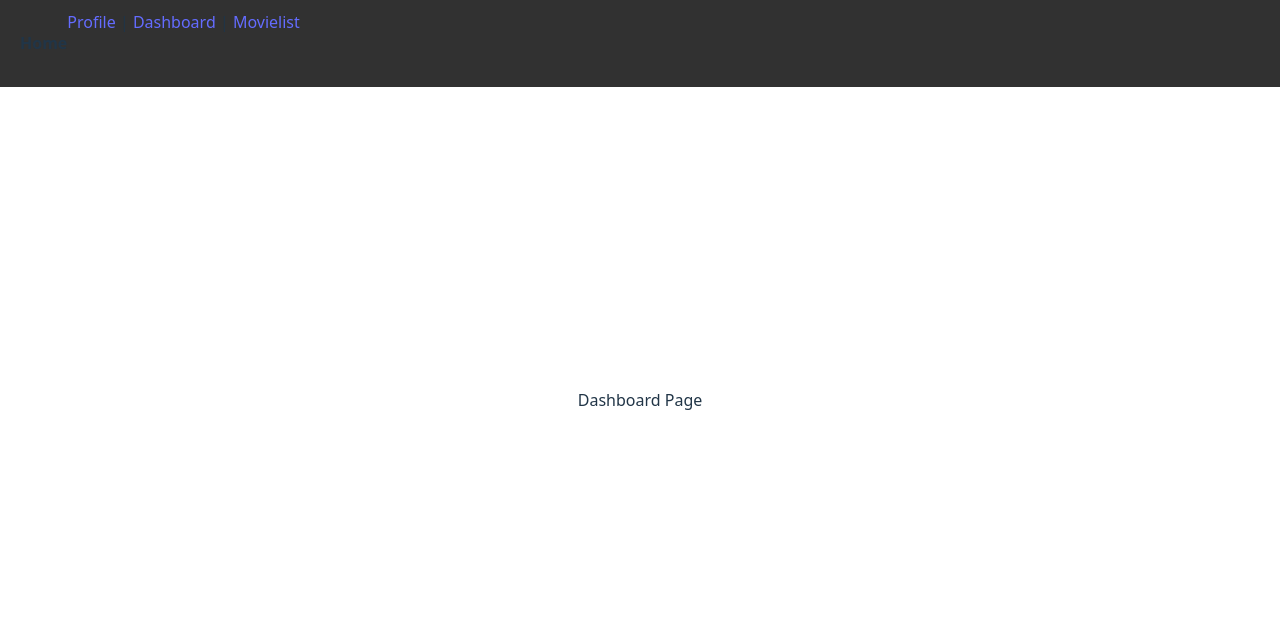
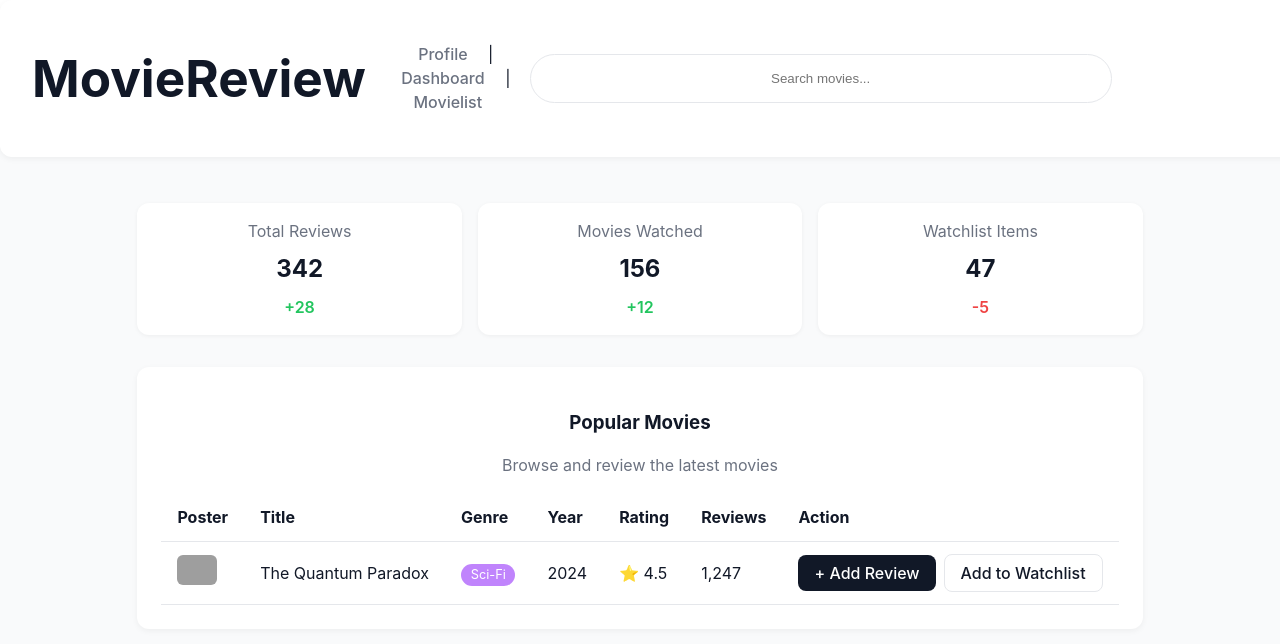
Before and after one commit to NickAndrews0808/Revature-Training-MovieReviewApp-FrontEnd, a React (Vite) app in the folder movie_review_app/: page /Dashboard in a window 1280 px wide. Shown: the top 644 px of the page. Built offline with nearby package versions, Linux system fonts and the light colour scheme; grey boxes are pictures that could not be loaded.

Commit message:
Update Styling of pages - JC

```diff
--- a/movie_review_app/src/App.css
+++ b/movie_review_app/src/App.css
@@ -46,7 +46,7 @@ header {
   top: 0;
   left: 0;
   width: 100%;
-  background-color: #313131;
+  background-color: #ffffff;
   z-index: 100;
   margin-top: 0px;
   display: flex;
--- a/movie_review_app/src/App.jsx
+++ b/movie_review_app/src/App.jsx
@@ -1,11 +1,11 @@
 import { useState } from 'react'
-import reactLogo from './assets/react.svg'
-import viteLogo from '/vite.svg'
+
 import './App.css'
 import { BrowserRouter, Route, Routes, Link } from 'react-router-dom'
 import Profile from './pages/Profile/Profile'
 import Dashboard from './pages/Dashboard/Dashboard'
-import MovieList from './pages/MovieList'
+import MovieList from './pages/Movie/MovieList'
+import NavLinks from './components/NavLinks'
 
 function App() {
   const [count, setCount] = useState(0)
@@ -15,9 +15,7 @@ function App() {
       <BrowserRouter>
       <header>
       <h4>Home</h4>
-      <nav>
-        <Link to="/Profile">Profile</Link> | <Link to="/Dashboard">Dashboard</Link> | <Link to="/Movielist">Movielist</Link>
-      </nav>
+        <NavLinks />
       </header>
 
       <Routes>
--- /dev/null
+++ b/movie_review_app/src/components/NavLinks.jsx
@@ -0,0 +1,12 @@
+import { Link } from "react-router-dom";
+function NavLinks(){
+    return(
+        <>
+        <nav>
+            <Link to="/Profile">Profile</Link> | <Link to="/Dashboard">Dashboard</Link> | <Link to="/Movielist">Movielist</Link>
+        </nav>
+
+        </>
+    );
+}
+export default NavLinks;
--- /dev/null
+++ b/movie_review_app/src/pages/Dashboard/Dashboard.css
@@ -0,0 +1,157 @@
+:root {
+    --bg-color: #f9fafb;
+    --card-bg: #ffffff;
+    --text-color: #111827;
+    --subtext: #6b7280;
+    --primary: #111827;
+    --border: #e5e7eb;
+    --positive: #22c55e;
+    --negative: #ef4444;
+}
+
+body {
+    background-color: var(--bg-color);
+    font-family: "Inter", sans-serif;
+    margin: 0;
+    color: var(--text-color);
+}
+
+.dashboard {
+    padding: 2rem;
+}
+
+.dashboard-header {
+    display: flex;
+    align-items: center;
+    justify-content: space-between;
+    background: var(--card-bg);
+    padding: 1rem 2rem;
+    border-radius: 12px;
+    box-shadow: 0 2px 6px rgba(0,0,0,0.05);
+}
+
+.dashboard-header nav a {
+    margin: 0 1rem;
+    text-decoration: none;
+    color: var(--subtext);
+    font-weight: 500;
+}
+
+.dashboard-header nav a:hover {
+    color: var(--primary);
+}
+
+.search-bar {
+    margin-right: 200px;
+    border: 1px solid var(--border);
+    border-radius: 99px;
+    padding: 1rem 15rem;
+    width: 100px;
+}
+
+.stats-section {
+    display: flex;
+    gap: 1rem;
+    margin: 2rem 0;
+}
+
+.stat-card {
+    background: var(--card-bg);
+    flex: 1;
+    padding: 1rem 1.5rem;
+    border-radius: 12px;
+    box-shadow: 0 1px 4px rgba(0,0,0,0.05);
+}
+
+.stat-card p {
+    color: var(--subtext);
+    margin: 0;
+}
+
+.stat-card h2 {
+    margin: 0.5rem 0;
+}
+
+.positive {
+    color: var(--positive);
+    font-weight: 600;
+}
+
+.negative {
+    color: var(--negative);
+    font-weight: 600;
+}
+
+.popular-movies {
+    background: var(--card-bg);
+    border-radius: 12px;
+    padding: 1.5rem;
+    box-shadow: 0 2px 6px rgba(0,0,0,0.05);
+}
+
+.popular-movies h3 {
+    margin-bottom: 0.2rem;
+}
+
+.popular-movies p {
+    color: var(--subtext);
+    margin-bottom: 1rem;
+}
+
+table {
+    width: 100%;
+    border-collapse: collapse;
+}
+
+th, td {
+    padding: 0.75rem 1rem;
+    text-align: left;
+    border-bottom: 1px solid var(--border);
+}
+
+img {
+    width: 40px;
+    border-radius: 6px;
+}
+
+.tag {
+    padding: 0.2rem 0.6rem;
+    border-radius: 12px;
+    font-size: 0.8rem;
+    color: #fff;
+}
+
+.tag.sci-fi { background: #c084fc; }
+.tag.drama { background: #60a5fa; }
+.tag.thriller { background: #f87171; }
+.tag.adventure { background: #4ade80; }
+.tag.action { background: #facc15; color: #111; }
+.tag.comedy { background: #fbbf24; color: #111; }
+
+.btn-primary {
+    background: var(--primary);
+    color: white;
+    border: none;
+    padding: 0.5rem 1rem;
+    border-radius: 8px;
+    cursor: pointer;
+    margin-right: 0.5rem;
+    font-weight: 500;
+}
+
+.btn-secondary {
+    background: none;
+    border: 1px solid var(--border);
+    color: var(--text-color);
+    padding: 0.5rem 1rem;
+    border-radius: 8px;
+    cursor: pointer;
+}
+
+.btn-primary:hover {
+    background: #374151;
+}
+
+.btn-secondary:hover {
+    background: #f3f4f6;
+}
--- a/movie_review_app/src/pages/Dashboard/Dashboard.jsx
+++ b/movie_review_app/src/pages/Dashboard/Dashboard.jsx
@@ -1,8 +1,67 @@
+import { Link } from 'react-router-dom';
+import './Dashboard.css'
+import NavLinks from '../../components/NavLinks';
 function Dashboard(){
-    return(
-        <>
-        <p>Dashboard Page</p>
-        </>
+    return (
+        <div className="dashboard">
+        <header className="dashboard-header">
+            <h1>MovieReview</h1>
+            <nav>
+            <NavLinks />
+            </nav>
+            <input className="search-bar" placeholder="Search movies..." />
+        </header>
+
+        <section className="stats-section">
+            <div className="stat-card">
+            <p>Total Reviews</p>
+            <h2>342</h2>
+            <span className="positive">+28</span>
+            </div>
+            <div className="stat-card">
+            <p>Movies Watched</p>
+            <h2>156</h2>
+            <span className="positive">+12</span>
+            </div>
+            <div className="stat-card">
+            <p>Watchlist Items</p>
+            <h2>47</h2>
+            <span className="negative">-5</span>
+            </div>
+        </section>
+
+        <section className="popular-movies">
+            <h3>Popular Movies</h3>
+            <p>Browse and review the latest movies</p>
+            <table>
+            <thead>
+                <tr>
+                <th>Poster</th>
+                <th>Title</th>
+                <th>Genre</th>
+                <th>Year</th>
+                <th>Rating</th>
+                <th>Reviews</th>
+                <th>Action</th>
+                </tr>
+            </thead>
+            <tbody>
+                <tr>
+                <td><img src="/poster1.jpg" alt="Poster" /></td>
+                <td>The Quantum Paradox</td>
+                <td><span className="tag sci-fi">Sci-Fi</span></td>
+                <td>2024</td>
+                <td>⭐ 4.5</td>
+                <td>1,247</td>
+                <td>
+                    <button className="btn-primary">+ Add Review</button>
+                    <button className="btn-secondary">Add to Watchlist</button>
+                </td>
+                </tr>
+            </tbody>
+            </table>
+        </section>
+        </div>
     );
 }
 export default Dashboard;
--- /dev/null
+++ b/movie_review_app/src/pages/Movie/MovieList.jsx
@@ -0,0 +1,72 @@
+import '../Dashboard/Dashboard.css'
+function MovieList(){
+    const movies = [
+        {
+        id: 1,
+        title: "The Quantum Paradox",
+        genre: "Sci-Fi",
+        year: 2024,
+        rating: "⭐ 4.5",
+        reviews: 1247,
+        },
+        {
+        id: 2,
+        title: "Whispers of the Deep",
+        genre: "Thriller",
+        year: 2023,
+        rating: "⭐ 4.2",
+        reviews: 998,
+        },
+        {
+        id: 3,
+        title: "Journey Beyond Stars",
+        genre: "Adventure",
+        year: 2025,
+        rating: "⭐ 4.8",
+        reviews: 2034,
+        },
+    ];
+
+    return (
+        <div className="dashboard">
+        <section className="popular-movies">
+            <h3>Movie List</h3>
+            <p>Browse your available movies and reviews</p>
+
+            <table>
+            <thead>
+                <tr>
+                <th>Title</th>
+                <th>Genre</th>
+                <th>Year</th>
+                <th>Rating</th>
+                <th>Reviews</th>
+                <th>Action</th>
+                </tr>
+            </thead>
+            <tbody>
+                {movies.map((movie) => (
+                <tr key={movie.id}>
+                    <td>{movie.title}</td>
+                    <td>
+                    <span className={`tag ${movie.genre.toLowerCase()}`}>
+                        {movie.genre}
+                    </span>
+                    </td>
+                    <td>{movie.year}</td>
+                    <td>{movie.rating}</td>
+                    <td>{movie.reviews}</td>
+                    <td>
+                    <button className="btn-primary">+ Add Review</button>
+                    <button className="btn-secondary">Add to Watchlist</button>
+                    <button>View</button>
+                    </td>
+                </tr>
+                ))}
+            </tbody>
+            </table>
+        </section>
+        </div>
+    );
+}
+export default MovieList;
--- a/movie_review_app/src/pages/MovieList.jsx
+++ /dev/null
@@ -1,8 +0,0 @@
-function MovieList(){
-    return(
-        <>
-        <p>Movie List Page</p>
-        </>
-    );
-}
-export default MovieList;
--- a/movie_review_app/src/pages/Profile/Profile.jsx
+++ b/movie_review_app/src/pages/Profile/Profile.jsx
@@ -1,7 +1,7 @@
 function Profile(){
     return(
         <>
-        <p>Profile Page</p>
+        <h1>Profile Page</h1>
         </>
     );
 }
```
Also changed, not shown: movie_review_app/src/pages/Movie/MovieDetail.jsx (added), movie_review_app/src/pages/Movie/MovieList.css (added).
